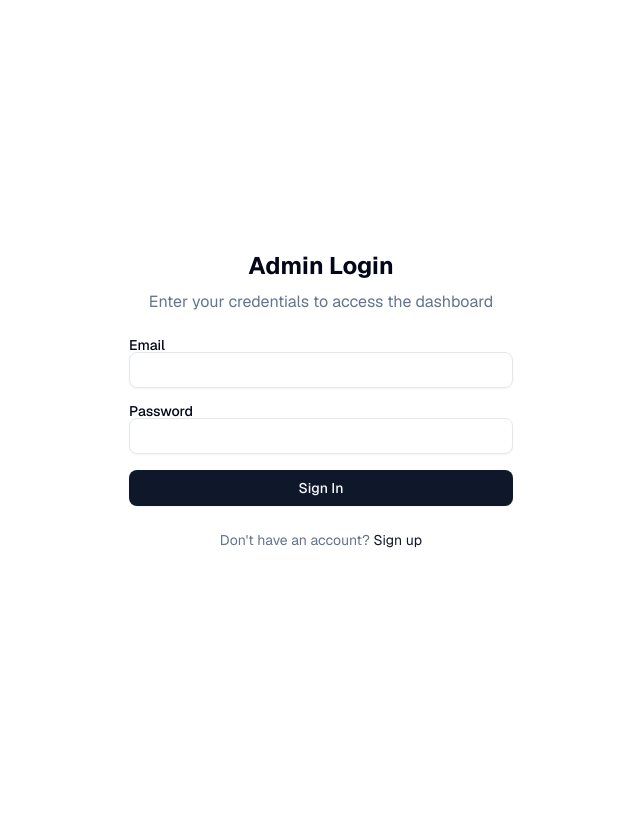
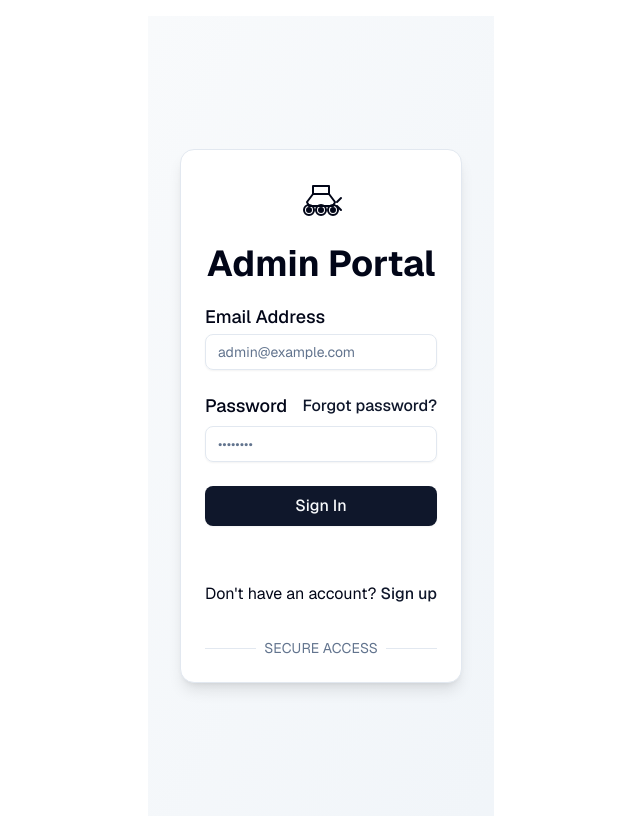
Before and after one commit to corelabsglobal/membership-dashboard, a Next.js app: page /login in a window 1280 px wide. Shown: the whole page, without its empty margins (319-959 px from the left). Before the commit the page ends 800 px from the top, so only its background shows below. Built offline with nearby package versions, Linux system fonts and the light colour scheme; no server answers.

Commit message:
Middleware and Updates

```diff
--- a/src/components/auth/AuthForm.jsx
+++ b/src/components/auth/AuthForm.jsx
@@ -8,6 +8,8 @@ import { Input } from '@/components/ui/input'
 import { Label } from '@/components/ui/label'
 import toast from 'react-hot-toast'
 import Link from 'next/link'
+import { Card, CardContent, CardHeader, CardTitle } from '@/components/ui/card'
+import { Icons } from '@/components/ui/icons'
 
 export function AuthForm({ mode = 'login' }) {
   const [email, setEmail] = useState('')
@@ -23,7 +25,7 @@ export function AuthForm({ mode = 'login' }) {
       if (mode === 'login') {
         const { data, error } = await supabase.auth.signInWithPassword({
           email,
-          password
+          password,
         })
 
         if (error) throw error
@@ -35,11 +37,12 @@ export function AuthForm({ mode = 'login' }) {
           .single()
 
         if (!profile?.is_admin) {
-          toast.error('Only admin users can access this dashboard')
+          toast.error('Access restricted. Only administrator accounts can access this dashboard.')
           await supabase.auth.signOut()
           return
         }
 
+        toast.success('Login successful. Redirecting to dashboard...')
         router.push('/dashboard')
       } else {
         const { error } = await supabase.auth.signUp({
@@ -47,73 +50,115 @@ export function AuthForm({ mode = 'login' }) {
           password,
           options: {
             data: {
-              is_admin: false
-            }
-          }
+              is_admin: false,
+            },
+          },
         })
         if (error) throw error
 
-        toast.success('Check your email, We sent you a confirmation link')
+        toast.success('Check your email. We sent you a confirmation link to verify your account.')
       }
     } catch (error) {
-      toast(error.message || 'Error')
+      toast.error(error.message || 'Authentication error')
     } finally {
       setLoading(false)
     }
   }
 
   return (
-    <div className="w-full max-w-sm space-y-6">
-      <div className="text-center">
-        <h1 className="text-2xl font-bold">
-          {mode === 'login' ? 'Admin Login' : 'Create Account'}
-        </h1>
-        <p className="text-muted-foreground mt-2">
-          {mode === 'login'
-            ? 'Enter your credentials to access the dashboard'
-            : 'Create a new account'}
-        </p>
+    <div className="flex min-h-screen items-center justify-center bg-gradient-to-br from-slate-50 to-slate-100 p-4 dark:from-slate-900 dark:to-slate-800 sm:p-6 md:p-8">
+      <Card className="w-full max-w-md sm:max-w-lg md:max-w-xl shadow-lg">
+        <CardHeader className="space-y-2 sm:space-y-3 md:space-y-4">
+          <div className="flex justify-center">
+            <Icons.logo className="h-12 w-12 sm:h-14 sm:w-14 md:h-16 md:w-16" />
           </div>
-      <form onSubmit={handleSubmit} className="space-y-4">
-        <div>
-          <Label htmlFor="email">Email</Label>
+          <CardTitle className="text-center text-2xl font-bold sm:text-3xl md:text-4xl">
+            {mode === 'login' ? 'Admin Portal' : 'Create Account'}
+          </CardTitle>
+        </CardHeader>
+        <CardContent className="grid gap-4 sm:gap-6 md:gap-8">
+          <form onSubmit={handleSubmit} className="space-y-4 sm:space-y-6">
+            <div className="space-y-2">
+              <Label htmlFor="email" className="sm:text-lg">Email Address</Label>
               <Input
                 id="email"
                 type="email"
+                placeholder="admin@example.com"
                 value={email}
                 onChange={(e) => setEmail(e.target.value)}
                 required
+                className="focus:ring-primary/50 sm:text-base"
               />
             </div>
-        <div>
-          <Label htmlFor="password">Password</Label>
+            <div className="space-y-2">
+              <div className="flex items-center justify-between">
+                <Label htmlFor="password" className="sm:text-lg">Password</Label>
+                {mode === 'login' && (
+                  <Link
+                    href="/forgot-password"
+                    className="text-sm font-medium text-primary hover:underline sm:text-base"
+                  >
+                    Forgot password?
+                  </Link>
+                )}
+              </div>
               <Input
                 id="password"
                 type="password"
+                placeholder="••••••••"
                 value={password}
                 onChange={(e) => setPassword(e.target.value)}
                 required
+                className="focus:ring-primary/50 sm:text-base"
               />
             </div>
-        <Button type="submit" disabled={loading} className="w-full">
-          {loading ? 'Processing...' : mode === 'login' ? 'Sign In' : 'Sign Up'}
+            <Button
+              type="submit"
+              disabled={loading}
+              className="w-full sm:text-base"
+              size="lg"
+            >
+              {loading && (
+                <Icons.spinner className="mr-2 h-4 w-4 animate-spin sm:h-5 sm:w-5" />
+              )}
+              {mode === 'login' ? 'Sign In' : 'Create Account'}
             </Button>
           </form>
+
           {mode === 'login' ? (
-        <p className="text-center text-sm text-muted-foreground">
-          Don't have an account?{' '}
-          <Link href="/signup" className="text-primary hover:underline">
+            <div className="mt-4 text-center text-sm sm:mt-6 sm:text-base">
+              Don&apos;t have an account?{' '}
+              <Link
+                href="/signup"
+                className="font-medium text-primary hover:underline sm:text-base"
+              >
                 Sign up
               </Link>
-        </p>
+            </div>
           ) : (
-        <p className="text-center text-sm text-muted-foreground">
+            <div className="mt-4 text-center text-sm sm:mt-6 sm:text-base">
               Already have an account?{' '}
-          <Link href="/login" className="text-primary hover:underline">
+              <Link
+                href="/login"
+                className="font-medium text-primary hover:underline sm:text-base"
+              >
                 Sign in
               </Link>
-        </p>
+            </div>
           )}
+
+          <div className="relative">
+            <div className="absolute inset-0 flex items-center">
+              <span className="w-full border-t" />
+            </div>
+            <div className="relative flex justify-center text-xs uppercase sm:text-sm">
+              <span className="bg-background px-2 text-muted-foreground">
+                Secure Access
+              </span>
+            </div>
+          </div>
+        </CardContent>
+      </Card>
     </div>
   )
 }
--- /dev/null
+++ b/src/components/ui/icons.jsx
@@ -0,0 +1,52 @@
+export const Icons = {
+  logo: () => (
+    <svg
+      xmlns="http://www.w3.org/2000/svg"
+      width="48"
+      height="48"
+      viewBox="0 0 48 48"
+      fill="none"
+      stroke="currentColor"
+      strokeWidth="2"
+      strokeLinecap="round"
+      strokeLinejoin="round"
+    >
+      {/* Rollerblade wheel 1 */}
+      <circle cx="12" cy="36" r="5" fill="none" />
+      <circle cx="12" cy="36" r="2" fill="currentColor" />
+
+      {/* Rollerblade wheel 2 */}
+      <circle cx="24" cy="36" r="5" fill="none" />
+      <circle cx="24" cy="36" r="2" fill="currentColor" />
+
+      {/* Rollerblade wheel 3 */}
+      <circle cx="36" cy="36" r="5" fill="none" />
+      <circle cx="36" cy="36" r="2" fill="currentColor" />
+
+      {/* Skate boot/shoe */}
+      <path d="M10 28 L16 20 L32 20 L38 28 L36 32 L12 32 Z" fill="none" />
+
+      {/* Ankle cuff */}
+      <path d="M16 20 L16 12 L32 12 L32 20" fill="none" />
+
+      {/* Speed lines */}
+      <path d="M40 28 L44 24" fill="none" />
+      <path d="M40 32 L44 36" fill="none" />
+    </svg>
+  ),
+  spinner: () => (
+    <svg
+      xmlns="http://www.w3.org/2000/svg"
+      width="24"
+      height="24"
+      viewBox="0 0 24 24"
+      fill="none"
+      stroke="currentColor"
+      strokeWidth="2"
+      strokeLinecap="round"
+      strokeLinejoin="round"
+    >
+      <path d="M21 12a9 9 0 1 1-6.219-8.56" />
+    </svg>
+  )
+}
```
Lines whose indentation alone changed are shown as unchanged.
